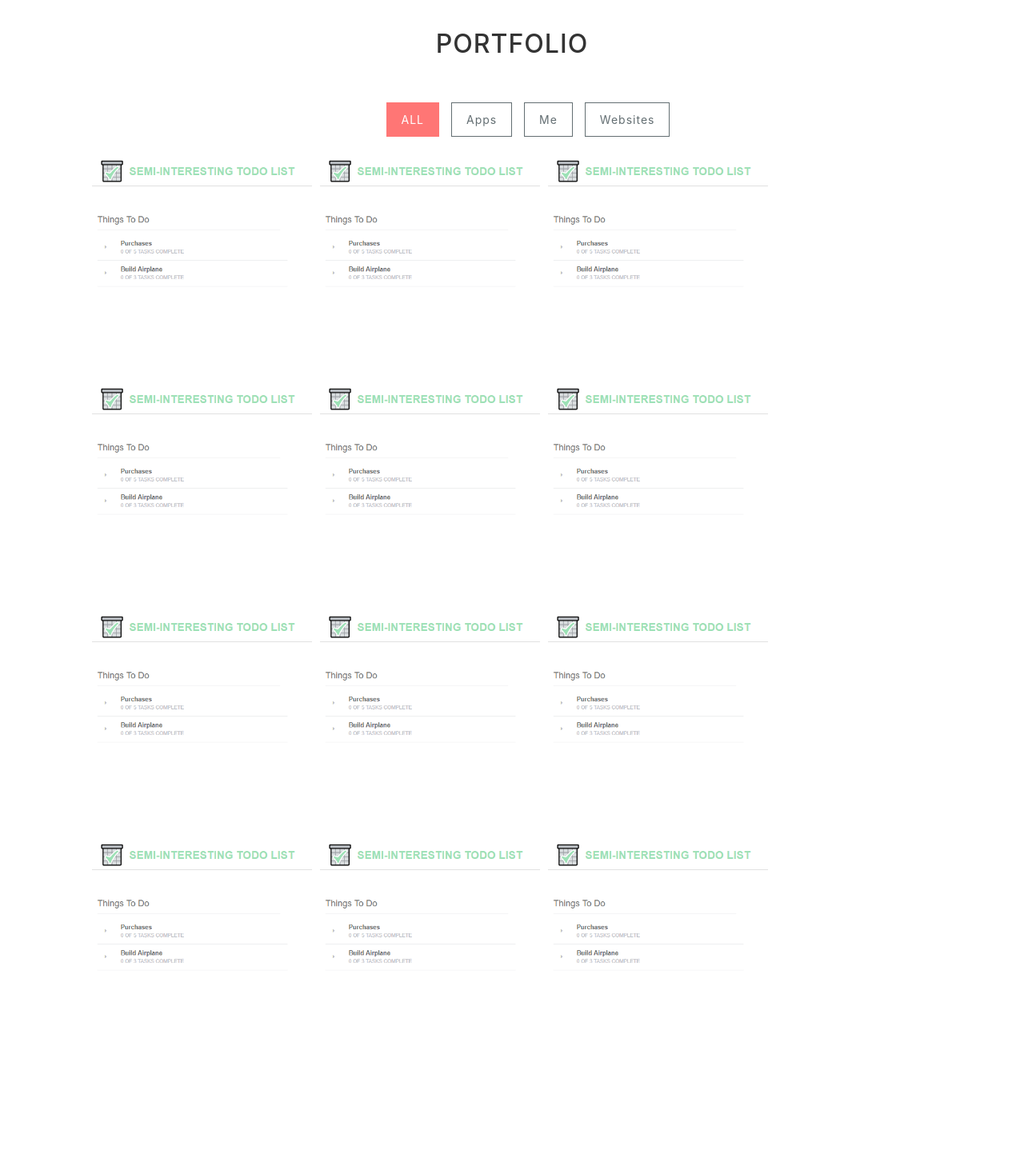
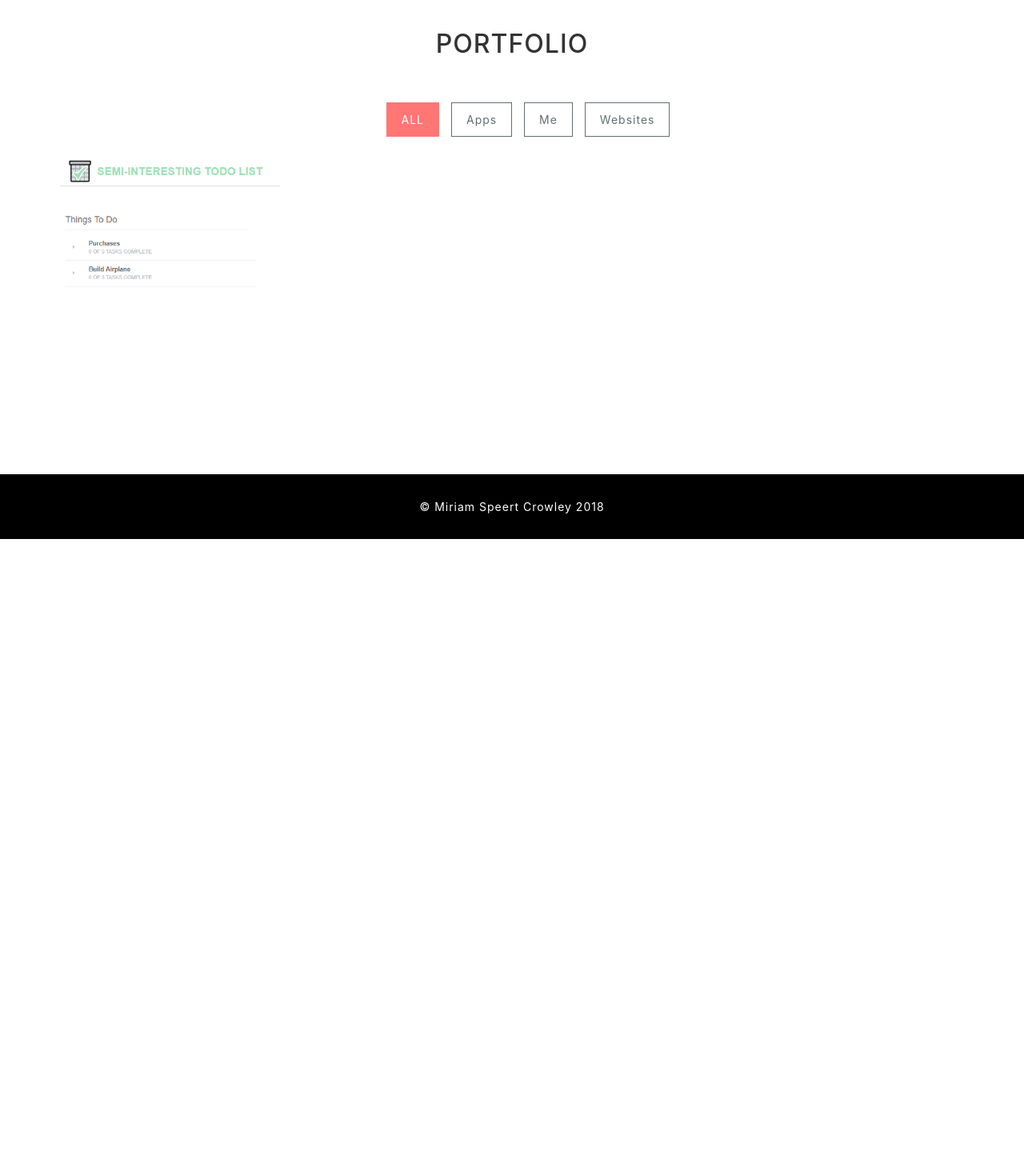
Before and after one commit to msgirlperl/Portfolio, a PHP site: page /index.html in a window 1280 px wide. Shown: the part 1865-3313 px from the top of the page at 80% size. After the commit the page ends 2539 px from the top, so only its background shows below. Run offline with PHP 8.4, Linux system fonts and the light colour scheme; some libraries are stand-ins or nearby versions.

Commit message:
finished items and filter, copyright, layouts

```diff
--- a/css/style.css
+++ b/css/style.css
@@ -10,6 +10,13 @@ body {
   position: absolute;
   z-index: 3;
   background-color: rgba(0, 0, 0, 0.4); }
+
+.copyrightSection {
+  background-color: #000;
+  color: #fff;
+  padding: 30px 5px; }
+  .copyrightSection p {
+    margin: 0; }
 
 .slides-navigation {
   margin: 0 auto;
@@ -156,10 +163,24 @@ body {
 .itemsContainer {
   width: 100%; }
 
+.items {
+  padding: 0;
+  /* sassify this */ }
   .items .item:hover .openButton {
     left: 0px; }
   .items .item:hover .projectLink {
     right: 0px; }
+  .items .item:hover img {
+    -webkit-transform: scale(1.05, 1.05);
+    -moz-transform: scale(1.05, 1.05);
+    -o-transform: scale(1.05, 1.05);
+    -ms-transform: scale(1.05, 1.05);
+    -transform: scale(1.05, 1.05);
+    -webkit-transition: all 0.2s linear, 1s;
+    -moz-transition: all 0.2s linear, 1s;
+    -o-transition: all 0.2s linear, 1s;
+    -ms-transition: all 0.2s linear, 1s;
+    -transition: all 0.2s linear, 1s; }
   .items li {
     display: inline-block;
     padding: 5px; }
@@ -171,7 +192,12 @@ body {
     height: 40px;
     background-color: #ff7675;
     position: relative;
-  display: inline-block; }
+    display: inline-block;
+    -webkit-transition: all 0.2s linear, 0.4s;
+    -moz-transition: all 0.2s linear, 0.4s;
+    -o-transition: all 0.2s linear, 0.4s;
+    -ms-transition: all 0.2s linear, 0.4s;
+    -transition: all 0.2s linear, 0.4s; }
   .items .item {
     position: relative;
     display: block;
--- a/index.html
+++ b/index.html
@@ -215,8 +215,8 @@
 					<ul id="filters">
 						<li><a href="#" data-filter="*" class="current">ALL</a></li>
 						<li><a href="#" data-filter=".apps">Apps</a></li>
-						<li><a href="#about" data-filter=".me">Me</a></li>
-						<li><a href="#" data-filter=".websites">Websites</a></li>
+						<li><a href="#" data-filter=".me">Me</a></li>
+						<li><a href="#" data-filter=".tools">Websites</a></li>
 					</ul>
 				</div>
 
@@ -225,6 +225,21 @@
 						<li class="apps col-xs-6 col-sm-4 col-md-3 col-lg-3">
 							<div class="item">
 								<img src="images/portfolio/thumbnails/todoList_Cropped.png" />
+								<div class="icons">
+									<a href="images/portfolio/todoList.png" title="View image" class="openButton" data-fancybox data-caption="This is a coding challenge I did (and played around with React)">
+										<i class="fa fa-search"></i>
+									</a>
+									<a href="https://ancient-bastion-86883.herokuapp.com/" target="_blank" class="projectLink">
+										<i class="fa fa-link"></i>
+									</a>
+								</div>
+								<div class="imageOverlay"></div>
+							</div>
+						</li>
+
+						<!-- <li class="websites col-xs-6 col-sm-4 col-md-3 col-lg-3">
+							<div class="item">
+								<img src="images/portfolio/thumbnails/dog-square.jpeg" />
 
 								<div class="icons">
 									<a href="images/portfolio/todoList.png" title="View image" class="openButton" data-fancybox data-caption="This is a coding challenge I did (and played around with React)">
@@ -239,24 +254,7 @@
 							</div>
 						</li>
 
-						<li class="apps col-xs-6 col-sm-4 col-md-3 col-lg-3">
-							<div class="item">
-								<img src="images/portfolio/thumbnails/todoList_Cropped.png" />
-
-								<div class="icons">
-									<a href="images/portfolio/todoList.png" title="View image" class="openButton" data-fancybox data-caption="This is a coding challenge I did (and played around with React)">
-										<i class="fa fa-search"></i>
-									</a>
-									<a href="" target="_blank" class="projectLink">
-										<i class="fa fa-link"></i>
-									</a>
-								</div>
-
-								<div class="imageOverlay"></div>
-							</div>
-						</li>
-
-						<li class="apps col-xs-6 col-sm-4 col-md-3 col-lg-3">
+						<li class="me col-xs-6 col-sm-4 col-md-3 col-lg-3">
 							<div class="item">
 								<img src="images/portfolio/thumbnails/todoList_Cropped.png" />
 
@@ -414,7 +412,7 @@
 								</div>
 								<div class="imageOverlay"></div>
 							</div>
-						</li>
+						</li> -->
 
 					</ul>
 				</div>
@@ -423,6 +421,12 @@
 		</div>
 
 
+	</div>
+
+	<div class="copyrightSection">
+		<div class="col-md-12 text-center">
+			<p>&copy; Miriam Speert Crowley 2018</p>
+		</div>
 	</div>
 
 	<script src="js/jquery.superslides.min.js"></script>
--- a/js/script.js
+++ b/js/script.js
@@ -83,4 +83,22 @@ $(document).ready(function() {
 		}
 	});
 
+	$("#filters a").click(function() {
+		$("#filters .current").removeClass("current");
+		$(this).addClass("current");
+
+		const selector = $(this).attr("data-filter");
+
+		$(".items").isotope({
+			filter: selector,
+			animationOptions: {
+					duration: 1500,
+					easing: 'linear',
+					queue: false
+			}
+		});
+
+		return false
+	});
+
 });
--- a/scss/base/_core.scss
+++ b/scss/base/_core.scss
@@ -12,3 +12,13 @@ body {
 	z-index: 3;
 	background-color:rgba(0,0,0,0.4);
 }
+
+.copyrightSection {
+	background-color: #000;
+	color: #fff;
+	padding: 30px 5px;
+
+	p {
+		margin:0;
+	}
+}
--- a/scss/components/_items.scss
+++ b/scss/components/_items.scss
@@ -4,11 +4,28 @@
 
 .items {
 
+  padding: 0;
+
   .item:hover .openButton {
     left: 0px;
   }
   .item:hover .projectLink {
     right: 0px;
+  }
+
+/* sassify this */
+  .item:hover img {
+      -webkit-transform: scale(1.05, 1.05);
+      -moz-transform: scale(1.05, 1.05);
+      -o-transform: scale(1.05, 1.05);
+      -ms-transform: scale(1.05, 1.05);
+      -transform: scale(1.05, 1.05);
+
+      -webkit-transition: all 0.2s linear, 1s;
+      -moz-transition: all 0.2s linear, 1s;
+      -o-transition: all 0.2s linear, 1s;
+      -ms-transition: all 0.2s linear, 1s;
+      -transition: all 0.2s linear, 1s;
   }
 
   li {
@@ -27,6 +44,12 @@
     background-color: $salmon;
     position: relative;
     display: inline-block;
+
+    -webkit-transition: all 0.2s linear, 0.4s;
+    -moz-transition: all 0.2s linear, 0.4s;
+    -o-transition: all 0.2s linear, 0.4s;
+    -ms-transition: all 0.2s linear, 0.4s;
+    -transition: all 0.2s linear, 0.4s;
   }
 
   .item {
```
Also changed, not shown: images/portfolio/thumbnails/dog-square.jpeg (added), 1 other file. Lines whose indentation alone changed are shown as unchanged.
